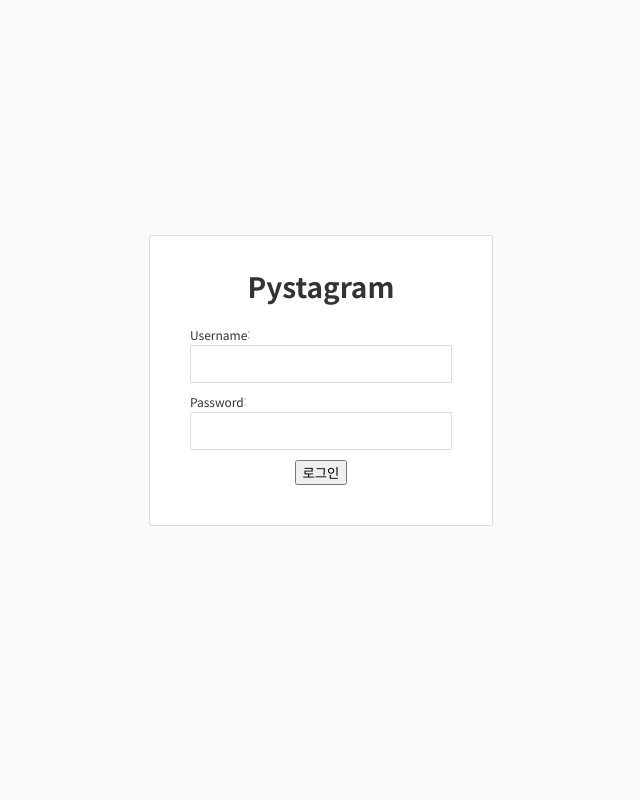
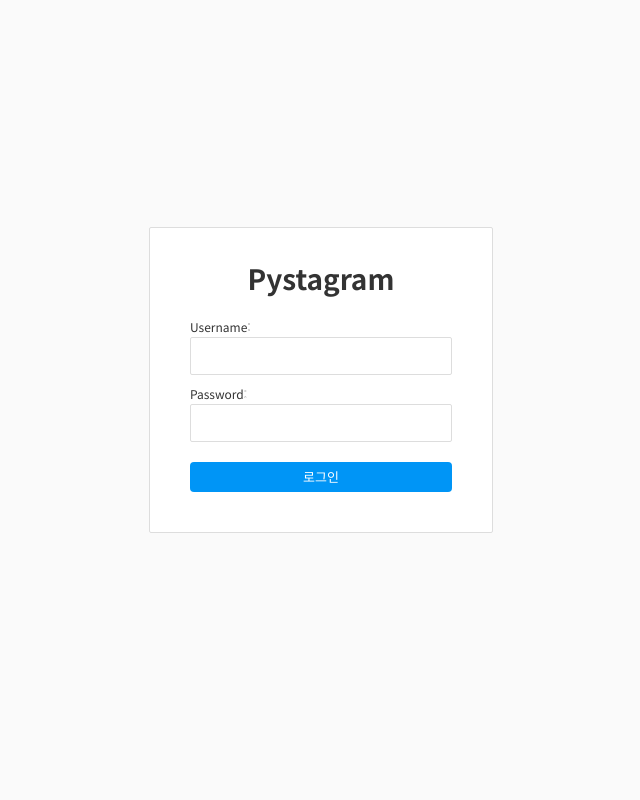
Before and after one commit to KUKARO-PYTHON-STUDY/DJANGO-TEST, a Django app: page /users/login/ in a window 1280 px wide. Shown: the whole page, without its empty margins (319-959 px from the left). Run offline with Django 5.2, Linux system fonts and the light colour scheme.

Commit message:
feat:login button

```diff
--- a/pystagram/templates/users/login.html
+++ b/pystagram/templates/users/login.html
@@ -9,7 +9,7 @@
       <form method="POST">
         <h1>Pystagram</h1>
         {% csrf_token %} {{form.as_p}}
-        <button type="submit">로그인</button>
+        <button type="submit" class="btn btn-login">로그인</button>
       </form>
     </div>
   </body>
```
